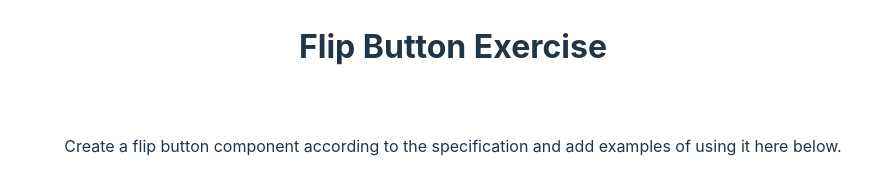
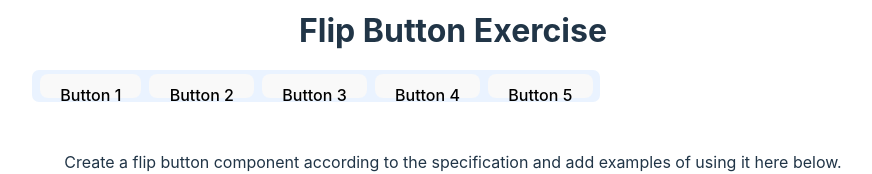
Before and after one commit to mediatool/flip-button-exercise, a React (Vite) app: page / in a window 1280 px wide. Shown: the part 368-542 px from the top of the page, without its empty margins (187-1059 px from the left). Built offline with nearby package versions, Linux system fonts and the light colour scheme; grey boxes are pictures that could not be loaded.

Commit message:
Feat: flip-button.tsx

```diff
--- a/src/App.tsx
+++ b/src/App.tsx
@@ -1,4 +1,5 @@
 import './App.css'
+import FlipButton from './flip-button'
 
 function App() {
   return (
@@ -9,6 +10,7 @@ function App() {
         </a>
       </div>
       <h1>Flip Button Exercise</h1>
+      <FlipButton numButtons={5} />
       <div className="card">
         <p>
           Create a flip button component according to the specification and add examples of using it here below.
--- /dev/null
+++ b/src/flip-button.tsx
@@ -0,0 +1,17 @@
+interface Props {
+    numButtons: number;
+}
+
+const FlipButton: React.FC<Props> = ({ numButtons }) => {
+    const buttons = []
+    for (let i = 1; i <= numButtons; i++) {
+        buttons.push(<button key={i} className="flip-button">Button {i}</button>);
+    }
+    return (
+        <div className="flip-button-wrapper">
+            {buttons}
+        </div>
+    )
+};
+
+export default FlipButton
--- a/src/index.css
+++ b/src/index.css
@@ -20,6 +20,7 @@ a {
   color: #646cff;
   text-decoration: inherit;
 }
+
 a:hover {
   color: #535bf2;
 }
@@ -48,9 +49,11 @@ button {
   cursor: pointer;
   transition: border-color 0.25s;
 }
+
 button:hover {
   border-color: #646cff;
 }
+
 button:focus,
 button:focus-visible {
   outline: 4px auto -webkit-focus-ring-color;
@@ -61,10 +64,28 @@ button:focus-visible {
     color: #213547;
     background-color: #ffffff;
   }
+
   a:hover {
     color: #747bff;
   }
+
   button {
     background-color: #f9f9f9;
   }
 }
+
+.flip-button-wrapper {
+  background-color: #eaf3ff;
+  height: 32px;
+  width: 568px;
+  border-radius: 7px;
+  display: flex;
+  align-items: center;
+  justify-content: center;
+}
+
+.flip-button {
+  height: 24px;
+  margin-left: 4px;
+  margin-right: 4px;
+}
```
